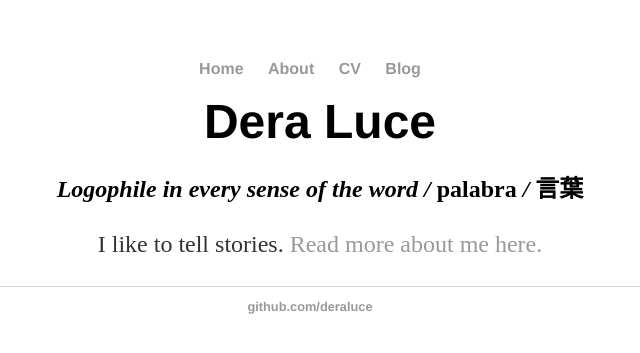
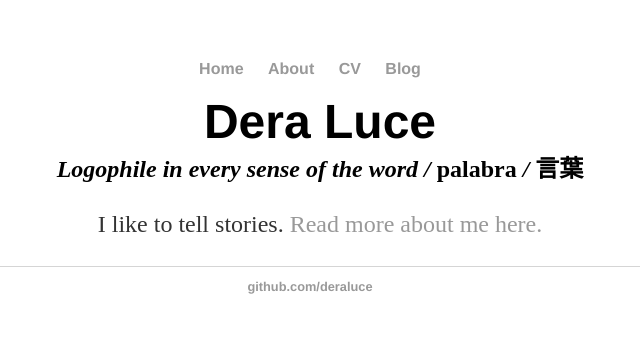
Before and after one commit to DeraLuce/DeraLuce.github.io, a Jekyll site: the page built from index.html, in a window 1280 px wide. Shown: the top 353 px of the page, without its empty margins (320-960 px from the left). Built offline with Jekyll 4.4.1, drawn with Linux system fonts in a browser that asks for light colours.

Commit message:
Update main.css

```diff
--- a/css/main.css
+++ b/css/main.css
@@ -25,6 +25,9 @@ h1 {
     margin-top: 0;
     margin-bottom: 0;
 }
+h2 {
+    margin-top: 0;
+}
 p {
     font-size: 1.5em;
     line-height: 1.4em;
```
